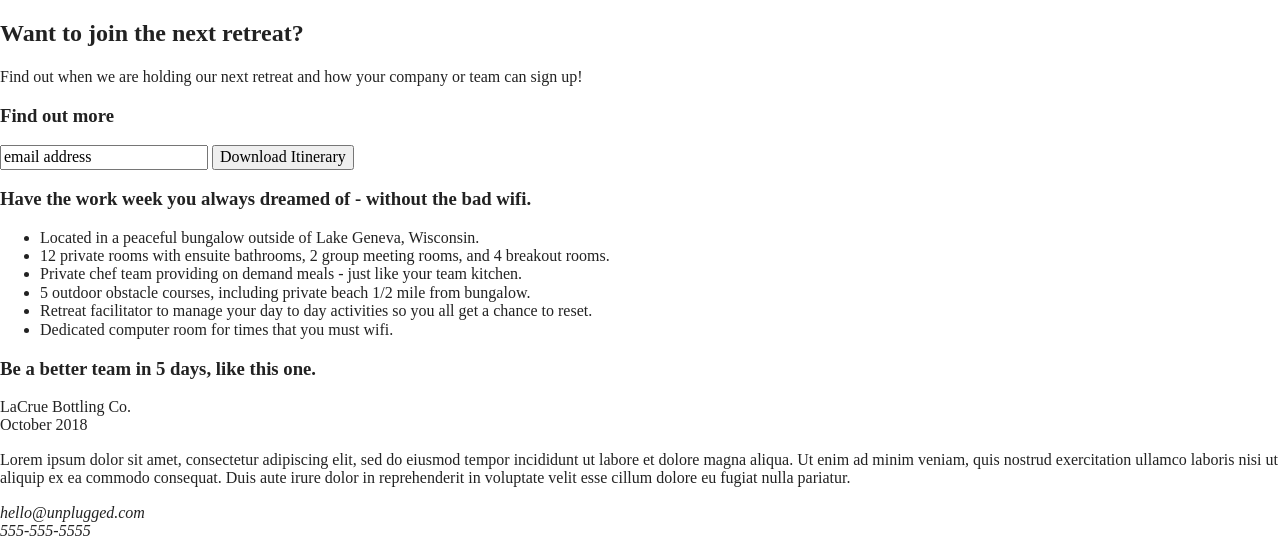
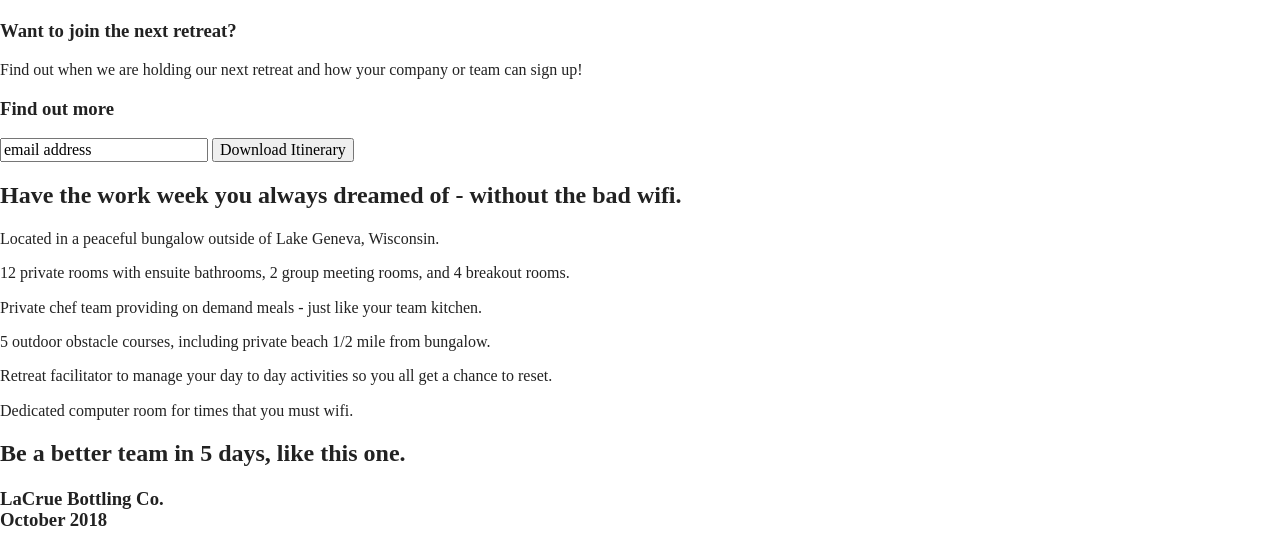
Before and after one commit to annemarieb78/unplugged, a website built with Parcel: page index.html in a window 1280 px wide. Shown: the part 236-785 px from the top of the page. Built offline with nearby package versions, Linux system fonts and the light colour scheme.

Commit message:
Added html structure to main section

```diff
--- a/index.html
+++ b/index.html
@@ -24,11 +24,12 @@
   <body>
     <!-- Add your site or application content here -->
     <header>
+      <div class="content-wrapper">
       <figure>
         <a href="#"><img src="img/unpluggedlogo.png" alt="unplugged logo" /></a>
       </figure>
 
-      <div class="header-divider">
+      <div class="header-divider"></div>
         <nav>
           <ul>
             <li><a href="faqs/index.html" rel="noopener">FAQ</a></li>
@@ -39,53 +40,70 @@
      </header>
 
     <main>
-      <section class="hero-section">
+      <section class="hero-area">
+        <div class="content-wrapper">
         <h1>Retreat from the desk, return refreshed.</h1>
+        </div>
       </section>
 
       <aside>
-        <h2>Want to join the next retreat?</h2>
-        <p>
-          Find out when we are holding our next retreat and how your company or
+        <div class="content-wrapper">
+
+        <div class="form-description">
+          <h3>Want to join the next retreat?</h3>
+          <p>Find out when we are holding our next retreat and how your company or
           team can sign up!
         </p>
+        <div class="form"></div>
         <h3>Find out more</h3>
-        <div class="signup-form">
           <input type="text" name="name" value="email address"></input>
           <input type="button" value="Download Itinerary"></input>
+        </div>
       </div>
       </aside>
 
       <section class="features">
-        <h3>Have the work week you always dreamed of - without the bad wifi.</h3>
-        <ul>
-          <li>
-            Located in a peaceful bungalow outside of Lake Geneva, Wisconsin.
-          </li>
-          <li>
-            12 private rooms with ensuite bathrooms, 2 group meeting rooms, and
-            4 breakout rooms.
-          </li>
-          <li>
-            Private chef team providing on demand meals - just like your team
-            kitchen.
-          </li>
-          <li>
-            5 outdoor obstacle courses, including private beach 1/2 mile from
-            bungalow.
-          </li>
-          <li>
-            Retreat facilitator to manage your day to day activities so you all
-            get a chance to reset.
-          </li>
-          <li>Dedicated computer room for times that you must wifi.</li>
-        </ul>
-      </section>
+        <div class="content-wrapper">
+        <h2>Have the work week you always dreamed of - without the bad wifi.</h2>
+        <div class="features-items">
+        <article>
+          <p class="fontawesome-icon"></p>
+            <p class="features-item-description">Located in a peaceful bungalow outside of Lake Geneva, Wisconsin.</p>
+          </article>
+          <article>
+            <p class="fontawesome-icon"></p>
+            <p class="features-item-description">12 private rooms with ensuite bathrooms, 2 group meeting rooms, and
+            4 breakout rooms.</p>
+          </article>
+          <article>
+            <p class="fontawesome-icon"></p>
+            <p class="features-item-description">Private chef team providing on demand meals - just like your team
+            kitchen.</p>
+            </article>
+          <article>
+            <p class="fontawesome-icon"></p>
+            <p class="features-item-description">5 outdoor obstacle courses, including private beach 1/2 mile from
+            bungalow.</p>
+            </article>
+          <article>
+            <p class="fontawesome-icon"></p>
+            <p class="features-item-description">Retreat facilitator to manage your day to day activities so you all
+            get a chance to reset.</p>
+          </article>
+          <aricle>
+            <p class="fontawesome-icon"></p>
+            <p class="features-item-description">Dedicated computer room for times that you must wifi.</p>
+          </article>
+        </div>
+        <section class="reviews">
+          <div class="content-wrapper">
+            <h2>Be a better team in 5 days, like this one.</h2>
+            <article>
+              <p class="fontawesome-icon"></p>
 
-      <section class="reviews">
-        <h3>Be a better team in 5 days, like this one.</h3>
-        <p>LaCrue Bottling Co.<br> October 2018</p>
-        <p>
+          <h3>LaCrue Bottling Co.<br> October 2018</h3>
+
+          <p class="features-review">
             Lorem ipsum dolor sit amet, consectetur adipiscing elit, sed do
             eiusmod tempor incididunt ut labore et dolore magna aliqua. Ut enim ad
             minim veniam, quis nostrud exercitation ullamco laboris nisi ut
@@ -93,35 +111,37 @@
             reprehenderit in voluptate velit esse cillum dolore eu fugiat nulla
             pariatur.
           </p>
+            </article>
+          </div>
+        </section>
+        </div>
       </section>
     </main>
 
     <footer>
       <div class="content-wrapper">
-        <div class="footer-content"></div>
+        <div class="footer-content">
           <div class="contact">
-          <address>hello@unplugged.com</address>
-          <address>555-555-5555</address>
+            <h4>Contact</h4>
+            <address>
+            <p>hello@unplugged.com<br>555-555-5555</p>
+            </address>
             </div>
 
+
           <div class="social">
-          <p>Social</p>
-          <p>
-            <a
+            <h4>Social</h4>
+            <div class="social-icons">
+              <p><a
                 href="https://www.instagram.com"
                 target="_blank"
                 rel="noopener"
-            ></a>
-          </p>
-          <p>
-            <a
-              href="https://www.facebook.com"
-              target="_blank"
-              rel="noopener"
-            ></a>
-          </p>
+              ></a></p>
             </div>
           </div>
+        </div>
+      </div>
+
 
       <div class="copyright">
         <p>Copyright 202X | Unplugged</p>
```
Lines whose indentation alone changed are shown as unchanged.
